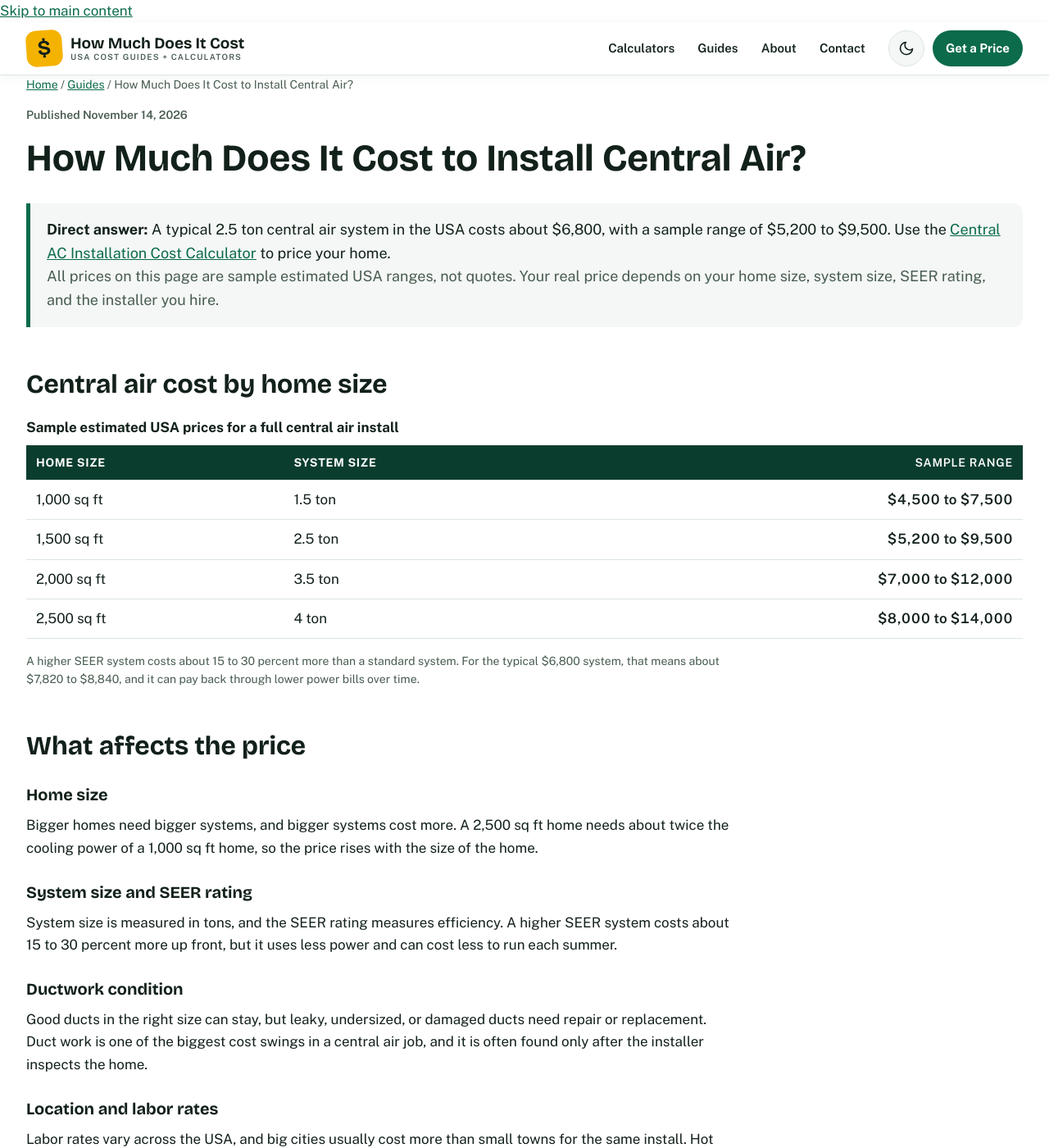
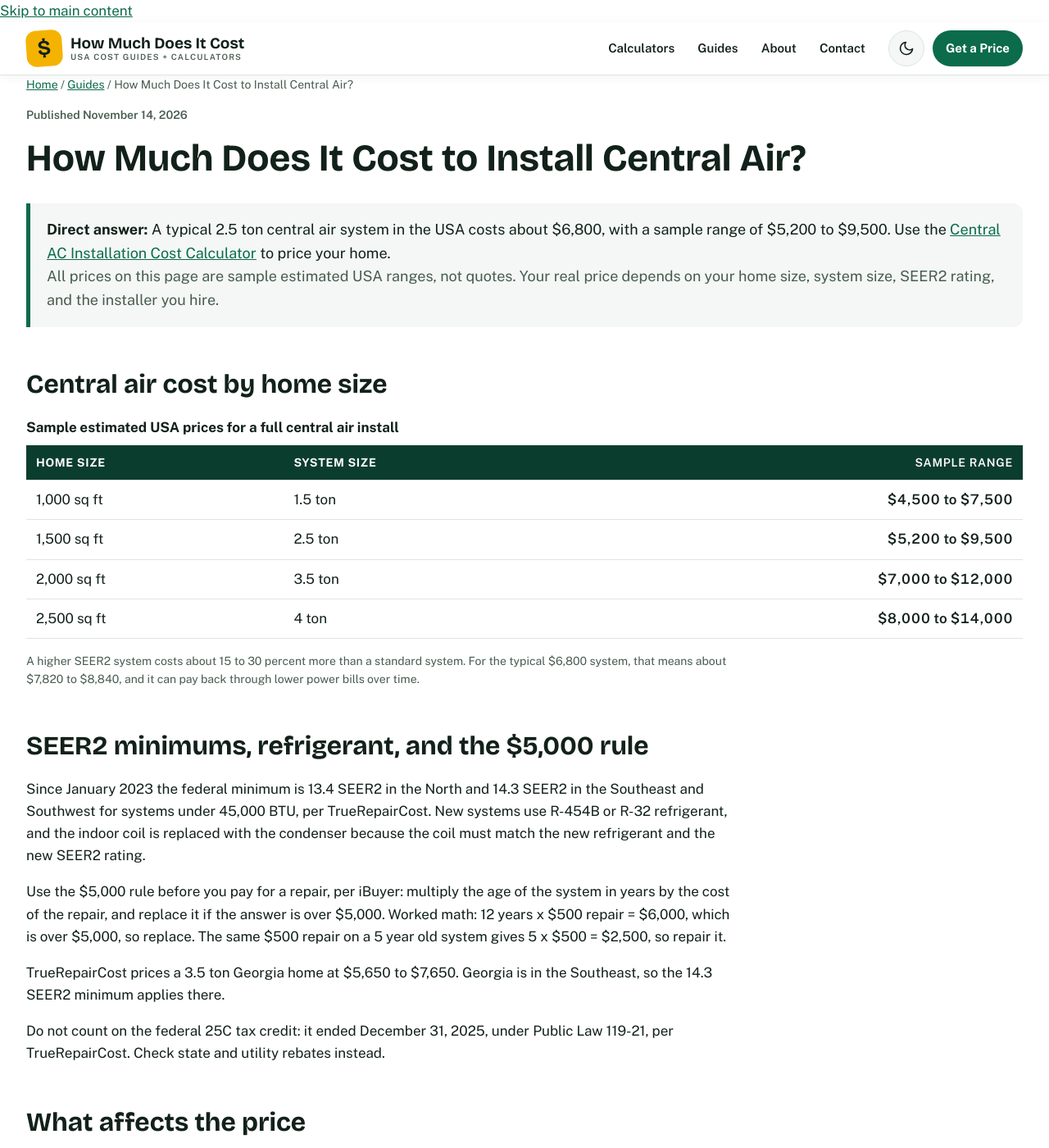
Before and after one commit to zaidmeo09-dhangal/howmuchdoesitcostusa, a Jekyll site: the page built from _posts/2026-11-14-how-much-does-it-cost-to-install-central-air.md, in a window 1280 px wide and 1400 px high. Shown: the whole window at 82% size. Built offline with Jekyll 4.4.1, drawn with Linux system fonts in a browser that asks for light colours; some of the changed text lies outside the part shown.

Commit message:
Initial deploy: add _posts/2026-11-14-how-much-does-it-cost-to-install-central-air.md

```diff
--- a/_posts/2026-11-14-how-much-does-it-cost-to-install-central-air.md
+++ b/_posts/2026-11-14-how-much-does-it-cost-to-install-central-air.md
@@ -71,6 +71,22 @@ schema: |
               "@type": "Answer",
               "text": "Panel upgrades and duct replacement are usually not included in a standard install quote. Ask each installer to list these items, so you know what the price does and does not cover."
             }
+          },
+          {
+            "@type": "Question",
+            "name": "How much does it cost to replace central AC instead of installing new?",
+            "acceptedAnswer": {
+              "@type": "Answer",
+              "text": "Replacing only the AC costs $3,911 to $8,067, per TrueRepairCost. Adding new ductwork raises the job to $7,500 to $16,000."
+            }
+          },
+          {
+            "@type": "Question",
+            "name": "Is there still a federal tax credit for central AC in 2026?",
+            "acceptedAnswer": {
+              "@type": "Answer",
+              "text": "No. The federal 25C tax credit ended December 31, 2025, under Public Law 119-21, per TrueRepairCost. Check state and utility rebates instead."
+            }
           }
         ]
       }
@@ -80,7 +96,7 @@ schema: |
 
 <div class="answer">
 <p><strong>Direct answer:</strong> A typical 2.5 ton central air system in the USA costs about $6,800, with a sample range of $5,200 to $9,500. Use the <a href="{{ '/central-ac-installation-cost-calculator/' | relative_url }}">Central AC Installation Cost Calculator</a> to price your home.</p>
-<p class="note">All prices on this page are sample estimated USA ranges, not quotes. Your real price depends on your home size, system size, SEER rating, and the installer you hire.</p>
+<p class="note">All prices on this page are sample estimated USA ranges, not quotes. Your real price depends on your home size, system size, SEER2 rating, and the installer you hire.</p>
 </div>
 
 ## Central air cost by home size
@@ -101,7 +117,14 @@ schema: |
 </table>
 </div>
 
-<p class="note">A higher SEER system costs about 15 to 30 percent more than a standard system. For the typical $6,800 system, that means about $7,820 to $8,840, and it can pay back through lower power bills over time.</p>
+<p class="note">A higher SEER2 system costs about 15 to 30 percent more than a standard system. For the typical $6,800 system, that means about $7,820 to $8,840, and it can pay back through lower power bills over time.</p>
+
+## SEER2 minimums, refrigerant, and the $5,000 rule
+
+<p>Since January 2023 the federal minimum is 13.4 SEER2 in the North and 14.3 SEER2 in the Southeast and Southwest for systems under 45,000 BTU, per TrueRepairCost. New systems use R-454B or R-32 refrigerant, and the indoor coil is replaced with the condenser because the coil must match the new refrigerant and the new SEER2 rating.</p>
+<p>Use the $5,000 rule before you pay for a repair, per iBuyer: multiply the age of the system in years by the cost of the repair, and replace it if the answer is over $5,000. Worked math: 12 years x $500 repair = $6,000, which is over $5,000, so replace. The same $500 repair on a 5 year old system gives 5 x $500 = $2,500, so repair it.</p>
+<p>TrueRepairCost prices a 3.5 ton Georgia home at $5,650 to $7,650. Georgia is in the Southeast, so the 14.3 SEER2 minimum applies there.</p>
+<p>Do not count on the federal 25C tax credit: it ended December 31, 2025, under Public Law 119-21, per TrueRepairCost. Check state and utility rebates instead.</p>
 
 ## What affects the price
 
@@ -159,7 +182,7 @@ An older home may need a panel upgrade or a new circuit for the outdoor unit. Th
 <li><strong>Size it correctly.</strong> An oversized system costs more to buy and short cycles, which wastes power and wears the system out faster.</li>
 <li><strong>Compare SEER payback.</strong> A higher SEER system costs more now, so ask each installer to show the yearly power saving before you pay the extra.</li>
 <li><strong>Schedule in the off season.</strong> Fall and winter installs are often cheaper, because installers have fewer jobs booked.</li>
-<li><strong>Check rebates and tax credits.</strong> Federal, state, and utility rebates can cut the cost of an efficient system, so check what is open before you buy.</li>
+<li><strong>Check rebates, not the old federal tax credit.</strong> The federal 25C tax credit ended December 31, 2025, so check state and utility rebates for an efficient system before you buy.</li>
 </ul>
 
 ## How to hire an AC installer
@@ -179,6 +202,22 @@ An older home may need a panel upgrade or a new circuit for the outdoor unit. Th
 <details class="faq"><summary>Does it need new ductwork?</summary><p>Sometimes. Good ducts in the right size can stay, but leaky, undersized, or damaged ducts should be fixed or replaced, or the new system will not cool the home well.</p></details>
 <details class="faq"><summary>How long does it last?</summary><p>A central air system lasts 15 to 20 years with regular care. Yearly service, clean filters, and a clean outdoor unit all help it last longer and run cheaper.</p></details>
 <details class="faq"><summary>What is not included?</summary><p>Panel upgrades and duct replacement are usually not included in a standard install quote. Ask each installer to list these items, so you know what the price does and does not cover.</p></details>
+<details class="faq"><summary>How much does it cost to replace central AC instead of installing new?</summary><p>Replacing only the AC costs $3,911 to $8,067, per TrueRepairCost. Adding new ductwork raises the job to $7,500 to $16,000.</p></details>
+<details class="faq"><summary>Is there still a federal tax credit for central AC in 2026?</summary><p>No. The federal 25C tax credit ended December 31, 2025, under Public Law 119-21, per TrueRepairCost. Check state and utility rebates instead.</p></details>
+
+## References
+
+<p>Our estimates use public US cost data as a guide. Labor cost context comes from the US Bureau of Labor Statistics, housing cost context from HUD, remodeling trends from Harvard JCHS, and material prices from Home Depot and Lowes. AC prices in this guide also use Angi, TrueRepairCost, and iBuyer. All prices on this page are sample estimated USA ranges, not quotes.</p>
+<div class="refs">
+<p><a href="https://www.bls.gov/" target="_blank" rel="noopener">US Bureau of Labor Statistics</a> <span class="ref-note">labor cost data</span></p>
+<p><a href="https://www.hud.gov/" target="_blank" rel="noopener">HUD</a> <span class="ref-note">housing cost data</span></p>
+<p><a href="https://www.jchs.harvard.edu/" target="_blank" rel="noopener">Harvard JCHS</a> <span class="ref-note">household and remodeling cost research</span></p>
+<p><a href="https://www.homedepot.com/" target="_blank" rel="noopener">Home Depot</a> <span class="ref-note">central air equipment prices</span></p>
+<p><a href="https://www.lowes.com/" target="_blank" rel="noopener">Lowes</a> <span class="ref-note">central air equipment prices</span></p>
+<p><a href="https://www.angi.com/articles/how-much-does-installing-new-ac-cost.htm" target="_blank" rel="noopener">Angi</a> <span class="ref-note">central AC installation cost, updated October 22, 2026</span></p>
+<p><a href="https://truerepaircost.com/central-ac-installation-cost/" target="_blank" rel="noopener">TrueRepairCost</a> <span class="ref-note">central AC installation cost, researched November 9, 2026</span></p>
+<p><a href="https://ibuyer.com/blog/how-much-does-it-cost-to-install-central-ac/" target="_blank" rel="noopener">iBuyer</a> <span class="ref-note">central AC installation cost and the $5,000 repair rule</span></p>
+</div>
 
 ## Related links
 
@@ -189,5 +228,7 @@ An older home may need a panel upgrade or a new circuit for the outdoor unit. Th
 </div>
 <ul class="chip-list">
   <li><a href="{{ '/blog/how-much-does-a-fence-cost/' | relative_url }}">How Much Does a Fence Cost? <span aria-hidden="true">&rarr;</span></a></li>
+  <li><a href="{{ '/house-painting-cost-calculator/' | relative_url }}">House Painting Cost Calculator <span aria-hidden="true">&rarr;</span></a></li>
+  <li><a href="{{ '/roof-replacement-cost-calculator/' | relative_url }}">Roof Replacement Cost Calculator <span aria-hidden="true">&rarr;</span></a></li>
   <li><a href="{{ '/tools/' | relative_url }}">All Cost Calculators <span aria-hidden="true">&rarr;</span></a></li>
 </ul>
```
